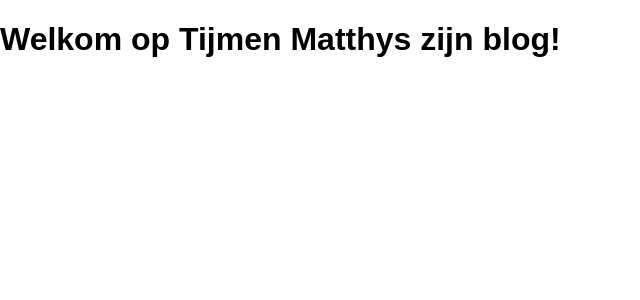
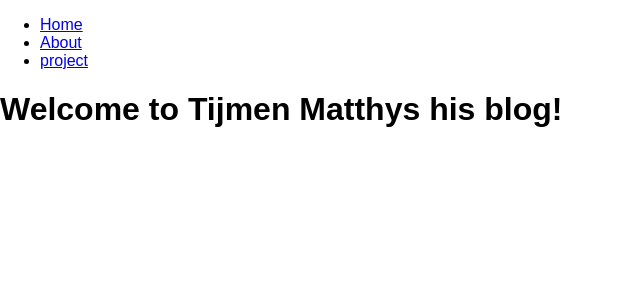
Before and after one commit to brmatthy/blog, a React (Create React App) app in the folder web/: page / in a window 1280 px wide. Shown: the top 300 px of the page, without its empty margins (0-640 px from the left). Built offline with nearby package versions, Linux system fonts and the light colour scheme.

Commit message:
router: Create simple routing

```diff
--- a/web/src/App.js
+++ b/web/src/App.js
@@ -1,14 +1,23 @@
-import React, { Component } from 'react';
-
-
-class App extends Component {
-  render() {
+import React from 'react';
+import { BrowserRouter, Routes, Route } from "react-router-dom";
+import Home from './pages/Home';
+import About from './pages/About';
+import Project from './pages/Project';
+import MainLayout from './components/MainLayout'
+import NotFound from "./pages/NotFound";
+function App() {
     return (
-      <div className="App">
-        <h1> Welkom op Tijmen Matthys zijn blog! </h1>
-      </div>
+        <BrowserRouter>
+            <Routes>
+                <Route path="/" element={<MainLayout />}>
+                    <Route index element={<Home/>} />
+                    <Route path="/about" element={<About />} />
+                    <Route path="/project/:projectName" element={<Project />} />
+                    <Route path="*" element={<NotFound />} />
+                </Route>
+            </Routes>
+        </BrowserRouter>
     );
-  }
 }
 
 export default App;
--- /dev/null
+++ b/web/src/components/MainLayout.js
@@ -0,0 +1,25 @@
+import {Outlet, Link} from "react-router-dom";
+
+function MainLayout(){
+    return(
+        <>
+            <nav>
+                <ul>
+                    <li>
+                        <Link to="/">Home</Link>
+                    </li>
+                    <li>
+                        <Link to="/about">About</Link>
+                    </li>
+                    <li>
+                        <Link to="/project/mario">project</Link>
+                    </li>
+                </ul>
+            </nav>
+
+            <Outlet />
+        </>
+    );
+}
+
+export default MainLayout;
--- /dev/null
+++ b/web/src/pages/About.js
@@ -0,0 +1,10 @@
+import React from 'react';
+
+function Home(){
+    return (
+        <div>
+            <h1> About: Tijmen Matthys </h1>
+        </div>
+    );
+}
+export default Home;
--- /dev/null
+++ b/web/src/pages/Home.js
@@ -0,0 +1,10 @@
+import React from 'react';
+
+function Home(){
+    return (
+        <div>
+            <h1> Welcome to Tijmen Matthys his blog! </h1>
+        </div>
+    );
+}
+export default Home;
--- /dev/null
+++ b/web/src/pages/NotFound.js
@@ -0,0 +1,10 @@
+import React from 'react';
+
+function NotFound(){
+    return (
+        <div>
+            <h1> 404 </h1>
+        </div>
+    );
+}
+export default NotFound;
--- /dev/null
+++ b/web/src/pages/Project.js
@@ -0,0 +1,14 @@
+import React from 'react';
+import {useParams} from "react-router-dom";
+
+function Project(){
+    // get project name from route
+    const {projectName} = useParams()
+
+    return (
+        <div>
+            <h1> Project page of the project {projectName}. </h1>
+        </div>
+    );
+}
+export default Project;
```
Also changed, not shown: web/package.json (+14 -1 lines), 1 other file (tests, documents, lock files or other folders).
